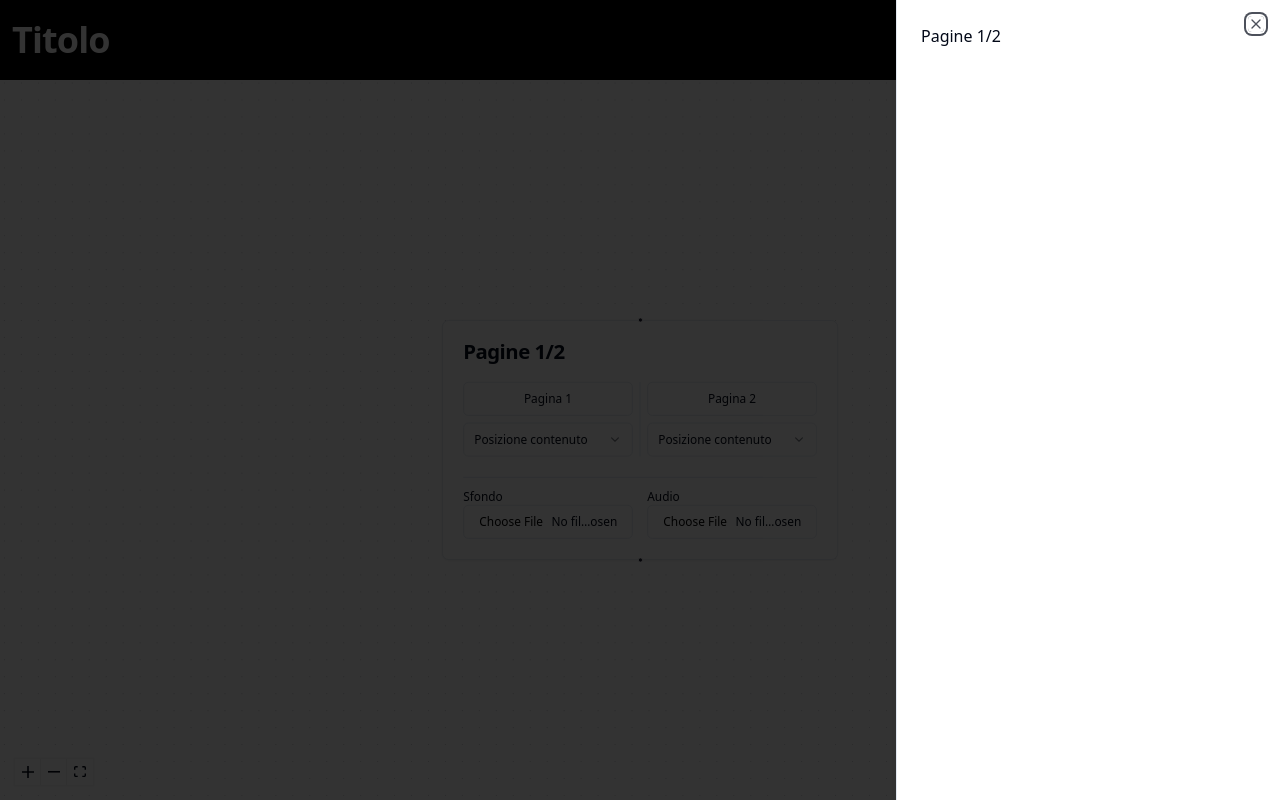
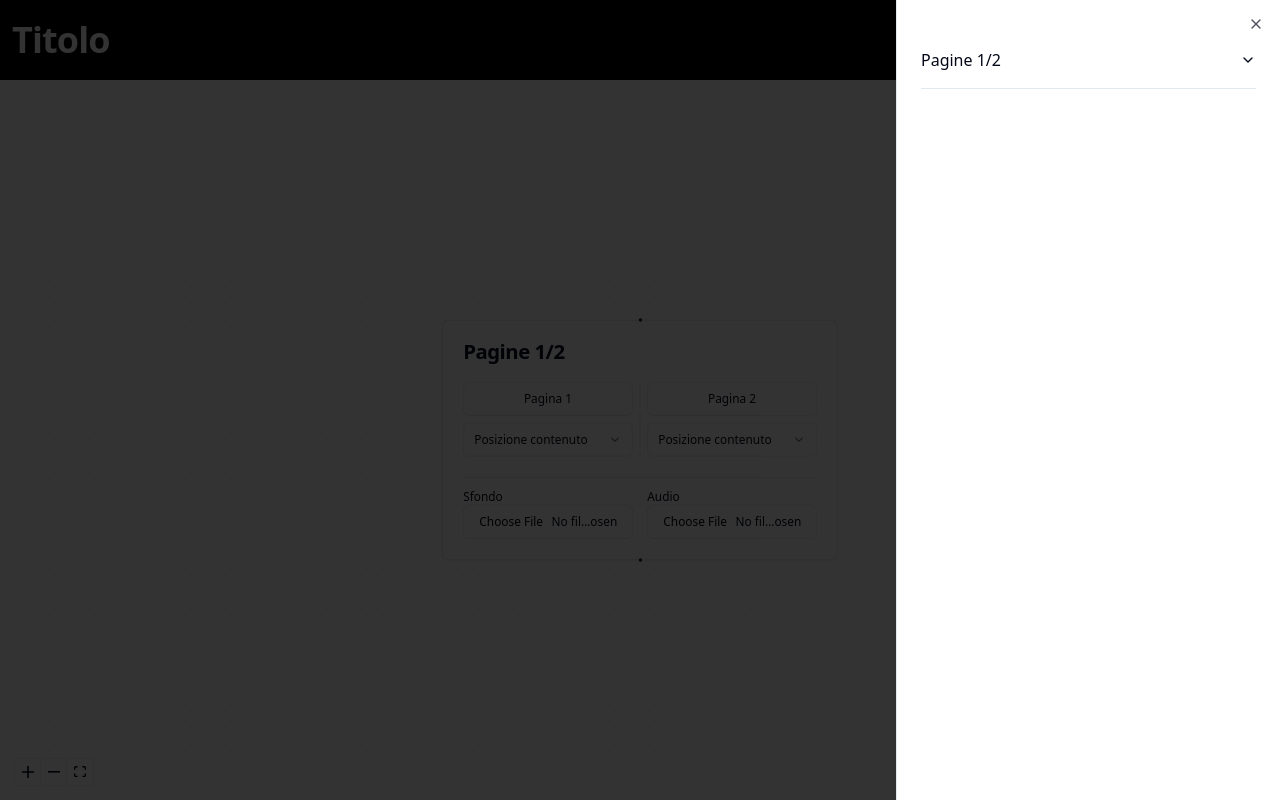
Before and after one commit to daxdiv/app-racconti-interattivi, a React (Vite) app: page / in a window 1280 px wide. Both pictures are taken after a click on the button "Riepilogo". Built offline with nearby package versions, Linux system fonts and the light colour scheme.

Commit message:
feat: display node data inside accordion

```diff
--- a/src/components/ui/header.tsx
+++ b/src/components/ui/header.tsx
@@ -1,3 +1,9 @@
+import {
+  Accordion,
+  AccordionContent,
+  AccordionItem,
+  AccordionTrigger,
+} from "@/components/ui/accordion";
 import { Sheet, SheetContent, SheetTrigger } from "@/components/ui/sheet";
 
 import { BookOpen } from "lucide-react";
@@ -26,9 +32,23 @@ function Header() {
             </Button>
           </SheetTrigger>
           <SheetContent>
-            {getNodes().map(node => (
-              <div key={node.id}>{node.data.label as string}</div>
-            ))}
+            <Accordion
+              type="single"
+              collapsible
+              className="w-full mt-2"
+            >
+              {getNodes().map(node => (
+                <AccordionItem value={node.data.label as string}>
+                  <AccordionTrigger>{node.data.label as string}</AccordionTrigger>
+                  <AccordionContent>
+                    Lorem ipsum dolor sit amet, consectetur adipisicing elit. Nulla, est
+                    dolor, non quasi architecto nostrum et enim magni in, beatae dicta
+                    alias aspernatur provident delectus blanditiis pariatur. Itaque, magni
+                    consectetur.
+                  </AccordionContent>
+                </AccordionItem>
+              ))}
+            </Accordion>
           </SheetContent>
         </Sheet>
       </div>
```
